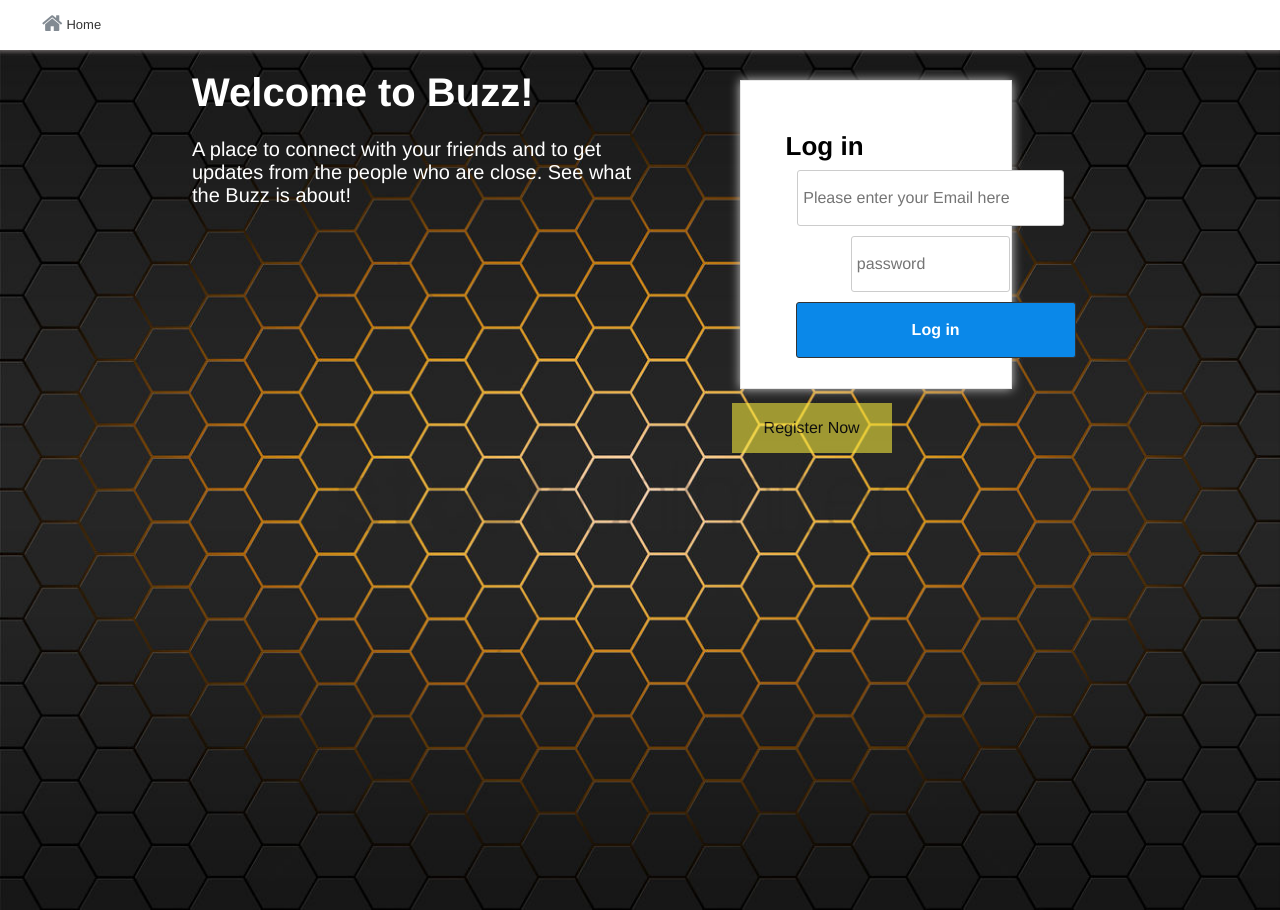
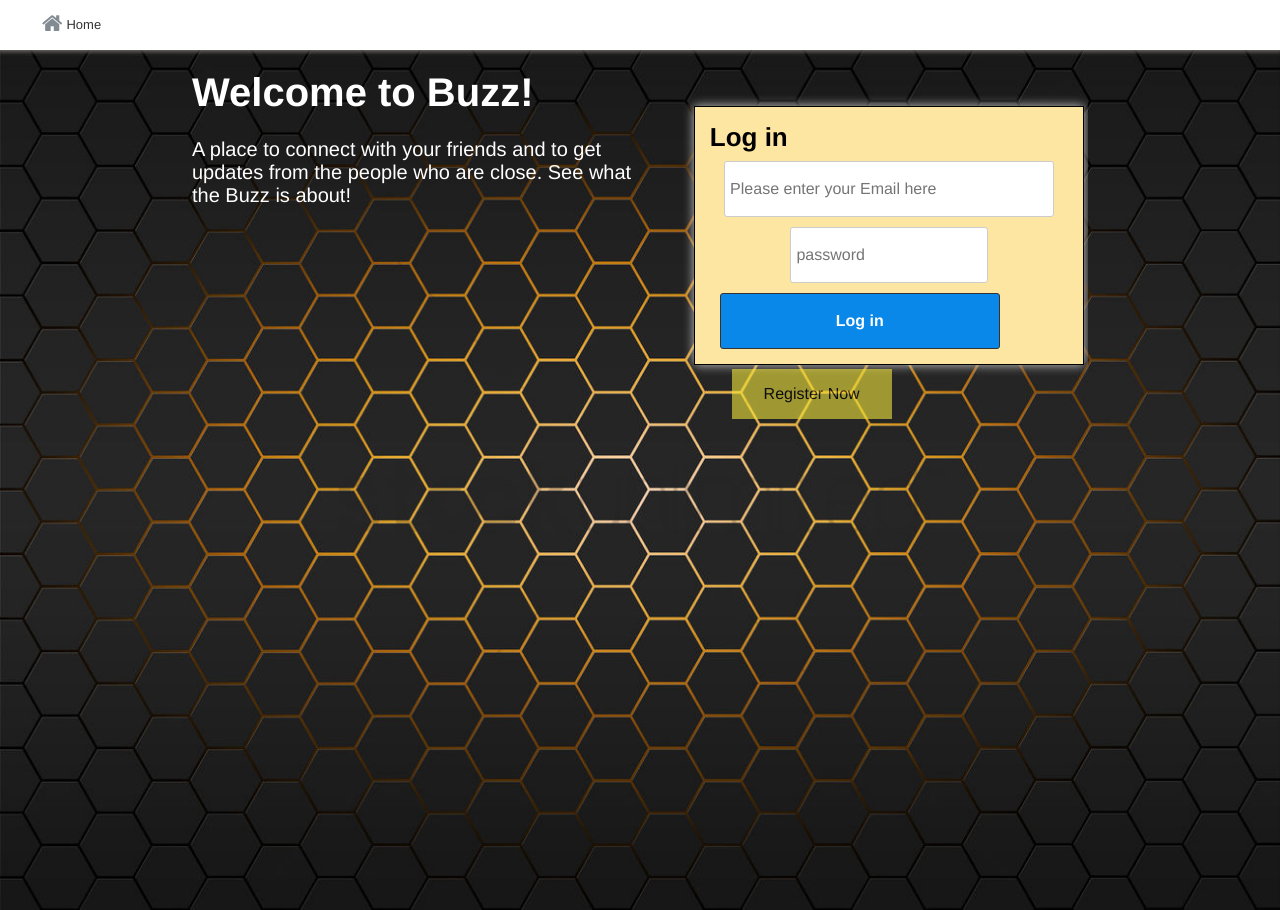
Before and after one commit to utkarsh06/CS490, a PHP site: page /CS490/ in a window 1280 px wide. Run offline with PHP 8.4, Linux system fonts and the light colour scheme; some libraries are stand-ins or nearby versions.

Commit message:
register and login changes

```diff
--- a/assets/css/myeffects/login.css
+++ b/assets/css/myeffects/login.css
@@ -175,7 +175,7 @@ $displacement:  3px;
 }
 
 #center-form {
-  max-width: 600px;
+  max-width: 500px;
   min-width: 320px;
   width: 100%;
   margin-top: 10%;
--- a/assets/css/myeffects/mypersonal.css
+++ b/assets/css/myeffects/mypersonal.css
@@ -76,7 +76,7 @@
   flex-direction:  column;
   align-items:  flex-start;
   padding-bottom:  20px;
-  width:  300px;
+  width: 200px;
   h4 {
     margin-bottom:  20px;
     color:  rgba(#000, .5);
@@ -88,8 +88,8 @@
   p {
     line-height:  155%;
     margin-bottom:  5px;
-    font-size:  14px;
-    color:  #000;
+    font-size:  px;
+    color:  black;
     opacity:  .65;
     font-weight:  400;
     max-width:  200px;
@@ -117,3 +117,16 @@ input {
     box-shadow:  0 2px 6px -8px rgba($primary, .45);
   }
 }
+#center-form {
+  max-width: 600px;
+  min-width: 320px;
+  width: 100%;
+  margin-top: 10%;
+  margin-right: 20%;
+  margin-bottom: 00%;
+  margin-left: -10% ;
+  border: 1px solid;
+  background-color:#fce6a2;
+  top: 0;
+  padding: 15px;
+}
--- a/includes/login.php
+++ b/includes/login.php
@@ -25,7 +25,7 @@
 <!-- <link rel="stylesheet" href="assets/css/myeffects/login.css"/> -->
 <link rel="stylesheet" href="assets/css/myeffects/mypersonal.css"/>
 <div class="login-div">
-<form method="post" class = "form-login" >
+<form method="post" class = "center-form" >
 	<ul>
 		<h1> Log in </h1>
 		<li>
--- a/index.php
+++ b/index.php
@@ -62,7 +62,7 @@
 		<!-- content right ends -->
 		<div class="content-right">
 			<!-- Log In Section -->
-			<div class="login-wrapper">
+			<div class="login-wrapper" id= "center-form">
 			  <?php include 'includes/login.php'; ?><!--Login Form here-->
 			</div><!-- log in wrapper end -->
 
--- a/register.php
+++ b/register.php
@@ -11,6 +11,7 @@
 		<meta charset="UTF-8" />
 		<link rel="stylesheet" href="https://cdnjs.cloudflare.com/ajax/libs/font-awesome/4.6.3/css/font-awesome.css"/>
 		<link rel="stylesheet" href="assets/css/style-complete.css"/>
+		<link rel="stylesheet" href="assets/css/myeffects/login.css"/>
 
 	</head>
 	<!--Helvetica Neue-->
```
